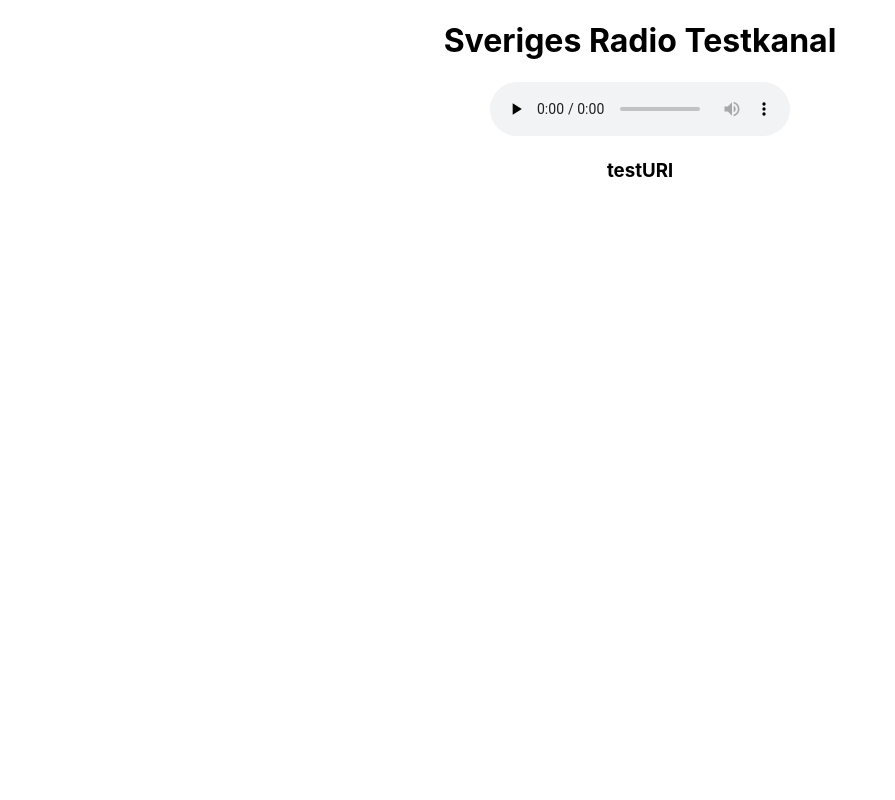
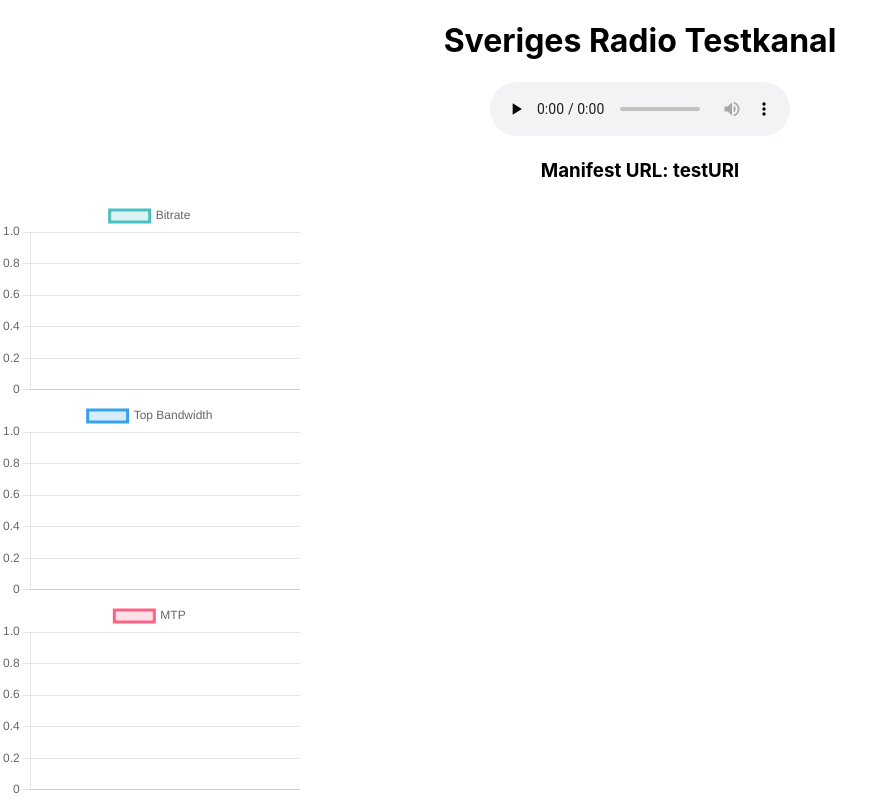
Before and after one commit to estebanmasaya/cmcd_monitor, a React (Create React App) app: page / in a window 1280 px wide. Shown: the whole page, without its empty margins (0-895 px from the left). Built offline with nearby package versions, Linux system fonts and the light colour scheme; no server answers.

Commit message:
charts added
charts for br, mtp and tb added

```diff
--- a/package.json
+++ b/package.json
@@ -6,6 +6,7 @@
     "@testing-library/jest-dom": "^5.17.0",
     "@testing-library/react": "^13.4.0",
     "@testing-library/user-event": "^13.5.0",
+    "chart.js": "^4.4.2",
     "hls.js": "^1.5.8",
     "react": "^18.2.0",
     "react-dom": "^18.2.0",
--- a/src/AudioPlayer.js
+++ b/src/AudioPlayer.js
@@ -1,25 +1,31 @@
-import React, {useEffect, useRef, useState} from 'react';
+import React, { useEffect, useRef, useState } from 'react';
 import Hls from 'hls.js';
+import BitrateChart from './charts/BitrateChart'; // Assuming you've placed BitrateChart in a separate file
+import MtpChart from './charts/MtpChart'; // Assuming you've placed MtpChart in a separate file
+import TopBandwidthChart from './charts/TopBandwidthChart'; // New component for Top Bandwidth chart
+import parseManifestURL from './ManifestParser'; // Assuming you've placed the ManifestParser file in the same directory
 import { v4 as uuidv4 } from 'uuid';
 
 const AudioPlayer = ({ src }) => {
     const audioRef = useRef(null);
     const [url, setUrl] = useState("testURl");
+    const [bitrates, setBitrates] = useState([]);
+    const [mtps, setMtps] = useState([]);
+    const [topBandwidths, setTopBandwidths] = useState([]);
+
     useEffect(() => {
         const audio = audioRef.current;
         let hls;
 
         if (audio) {
             if (Hls.isSupported()) {
-                // Generate a unique session ID for CMCD
                 const sessionId = uuidv4();
                 hls = new Hls({
                     cmcd: {
-                        sessionId: sessionId, // Use the generated session ID
-                        contentId: 'your-content-id', // Replace with your actual content ID
+                        sessionId: sessionId,
+                        contentId: 'your-content-id',
                         useHeaders: false,
                     },
-                    //debug: true
                 });
                 hls.loadSource(src);
                 hls.attachMedia(audio);
@@ -27,42 +33,26 @@
                     audio.play();
                 });
 
-
                 hls.on(Hls.Events.ERROR, function (event, data) {
-                    var errorType = data.type;
-                    var errorDetails = data.details;
-                    var errorFatal = data.fatal;
-
-                    switch (data.details) {
-                        case Hls.ErrorDetails.BUFFER_STALLED_ERROR:
-                            //console.log("BUFFER STALLED!")
-                        case Hls.ErrorDetails.BUFFER_NUDGE_ON_STALL:
-                            //console.log("BuFFer Nudge on stall")
-                            break;
-                        default:
-                            break;
-                    }
+                    // Handle errors
                 });
 
                 hls.on(Hls.Events.FRAG_LOADING, (event, { frag }) => {
-                    //if (frag.type === 'main') {
-                        //console.log(`Loading fragment ${frag.sn} at quality level ${frag.level} , ${frag.url}`);
+                    const bitrate = hls.levels[frag.level].bitrate;
+                    setBitrates(prevBitrates => [...prevBitrates, bitrate]);
 
-                        setUrl(frag.sn + " " + frag.baseurl);
-                        //console.log("TTFB: " + hls.ttfbEstimate.toFixed(3))
-                    var lastCurrentTime = hls.streamController.lastCurrentTime
-                    var activeFrag = hls.streamController.fragCurrent
+                    // Set manifest URL
+                    setUrl(frag.baseurl);
 
-                        console.log(`URL E ${frag.baseurl}`)
-                        console.log(`URL E ${frag.url}`)
-                        console.log(`br ${hls.levels[frag.level].bitrate}`)
+                    // Parse manifest URL to extract MTP
+                    const mtpValue = parseManifestURL(frag.baseurl);
+                    setMtps(prevMtps => [...prevMtps, mtpValue]);
 
-
-
-                    //}
+                    // Get top bandwidth
+                    const activeFrag = hls.streamController.fragCurrent;
+                    const topBandwidth = hls.cmcdController.getTopBandwidth(activeFrag);
+                    setTopBandwidths(prevTopBandwidths => [...prevTopBandwidths, topBandwidth]);
                 });
-
-
             } else if (audio.canPlayType('application/vnd.apple.mpegurl')) {
                 audio.src = src;
                 audio.addEventListener('loadedmetadata', function () {
@@ -71,6 +61,7 @@
             }
         }
 
+        // Cleanup
         return () => {
             if (hls) {
                 hls.destroy();
@@ -81,9 +72,11 @@
     return (
         <div>
             <audio ref={audioRef} controls></audio>
-            <h3> {url} </h3>
+            <h3>Manifest URL: {url}</h3>
+            <BitrateChart bitrates={bitrates} />
+            <TopBandwidthChart topBandwidths={topBandwidths} />
+            <MtpChart mtps={mtps} />
         </div>
-
     );
 };
 
--- /dev/null
+++ b/src/ManifestParser.js
@@ -0,0 +1,13 @@
+// manifestParser.js
+
+// Method to parse the manifest URL and extract the mtp value
+const parseManifestURL = (manifestURL) => {
+    const urlParams = new URLSearchParams(manifestURL.split('?')[1]);
+    const cmcdParam = decodeURIComponent(urlParams.get('CMCD'));
+    const mtpMatch = cmcdParam.match(/mtp=(\d+)/);
+    const mtp = mtpMatch ? parseInt(mtpMatch[1]) : null;
+    console.log('Parsed MTP:', mtp);
+    return mtp;
+};
+
+export default parseManifestURL;
--- /dev/null
+++ b/src/charts/BitrateChart.js
@@ -0,0 +1,44 @@
+// BitrateChart.js
+import React, { useEffect, useRef } from 'react';
+import Chart from 'chart.js/auto';
+
+const BitrateChart = ({ bitrates }) => {
+    const chartRef = useRef(null);
+
+    useEffect(() => {
+        // Initialize chart
+        const ctx = chartRef.current.getContext('2d');
+        const chart = new Chart(ctx, {
+            type: 'line',
+            data: {
+                labels: bitrates.map((_, index) => index + 1),
+                datasets: [{
+                    label: 'Bitrate',
+                    data: bitrates,
+                    borderColor: 'rgba(75, 192, 192, 1)',
+                    backgroundColor: 'rgba(75, 192, 192, 0.2)',
+                }],
+            },
+            options: {
+                scales: {
+                    y: {
+                        beginAtZero: true,
+                    },
+                },
+                responsive: true,
+                maintainAspectRatio: false,
+            },
+        });
+
+        return () => {
+            // Cleanup chart
+            chart.destroy();
+        };
+    }, [bitrates]);
+
+    return (
+        <canvas ref={chartRef} style={{ maxWidth: '300px', maxHeight: '200px' }}></canvas>
+    );
+};
+
+export default BitrateChart;
--- /dev/null
+++ b/src/charts/MtpChart.js
@@ -0,0 +1,44 @@
+// MtpChart.js
+import React, { useEffect, useRef } from 'react';
+import Chart from 'chart.js/auto';
+
+const MtpChart = ({ mtps }) => {
+    const chartRef = useRef(null);
+
+    useEffect(() => {
+        // Initialize chart
+        const ctx = chartRef.current.getContext('2d');
+        const chart = new Chart(ctx, {
+            type: 'line',
+            data: {
+                labels: mtps.map((_, index) => index + 1),
+                datasets: [{
+                    label: 'MTP',
+                    data: mtps,
+                    borderColor: 'rgba(255, 99, 132, 1)',
+                    backgroundColor: 'rgba(255, 99, 132, 0.2)',
+                }],
+            },
+            options: {
+                scales: {
+                    y: {
+                        beginAtZero: true,
+                    },
+                },
+                responsive: true,
+                maintainAspectRatio: false,
+            },
+        });
+
+        return () => {
+            // Cleanup chart
+            chart.destroy();
+        };
+    }, [mtps]);
+
+    return (
+        <canvas ref={chartRef} style={{ maxWidth: '300px', maxHeight: '200px' }}></canvas>
+    );
+};
+
+export default MtpChart;
--- /dev/null
+++ b/src/charts/TopBandwidthChart.js
@@ -0,0 +1,44 @@
+// TopBandwidthChart.js
+import React, { useEffect, useRef } from 'react';
+import Chart from 'chart.js/auto';
+
+const TopBandwidthChart = ({ topBandwidths }) => {
+    const chartRef = useRef(null);
+
+    useEffect(() => {
+        // Initialize chart
+        const ctx = chartRef.current.getContext('2d');
+        const chart = new Chart(ctx, {
+            type: 'line',
+            data: {
+                labels: topBandwidths.map((_, index) => index + 1),
+                datasets: [{
+                    label: 'Top Bandwidth',
+                    data: topBandwidths,
+                    borderColor: 'rgba(54, 162, 235, 1)',
+                    backgroundColor: 'rgba(54, 162, 235, 0.2)',
+                }],
+            },
+            options: {
+                scales: {
+                    y: {
+                        beginAtZero: true,
+                    },
+                },
+                responsive: true,
+                maintainAspectRatio: false,
+            },
+        });
+
+        return () => {
+            // Cleanup chart
+            chart.destroy();
+        };
+    }, [topBandwidths]);
+
+    return (
+        <canvas ref={chartRef} style={{ maxWidth: '300px', maxHeight: '200px' }}></canvas>
+    );
+};
+
+export default TopBandwidthChart;
```
Also changed, not shown: 1 other file (tests, documents, lock files or other folders).
